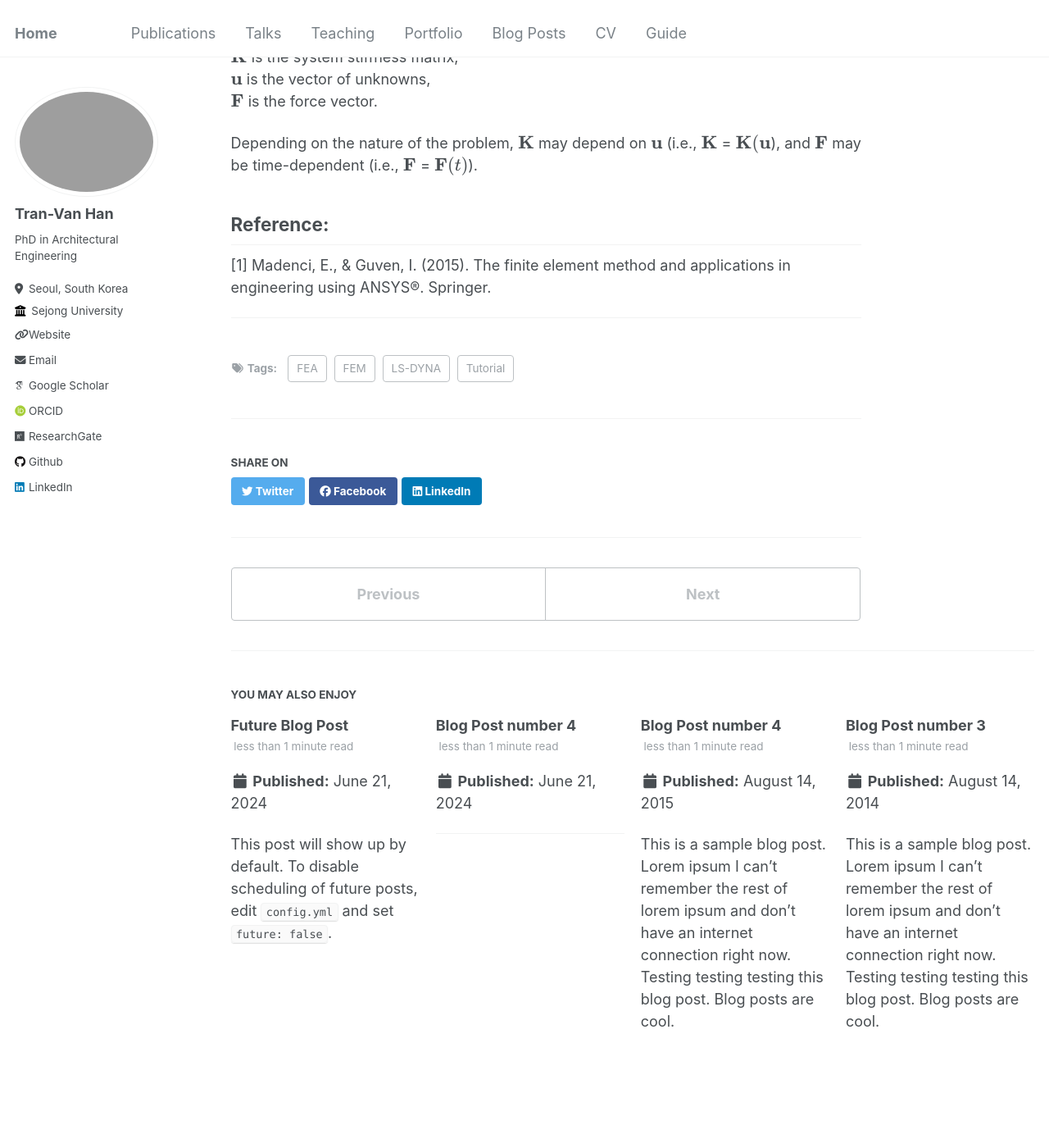
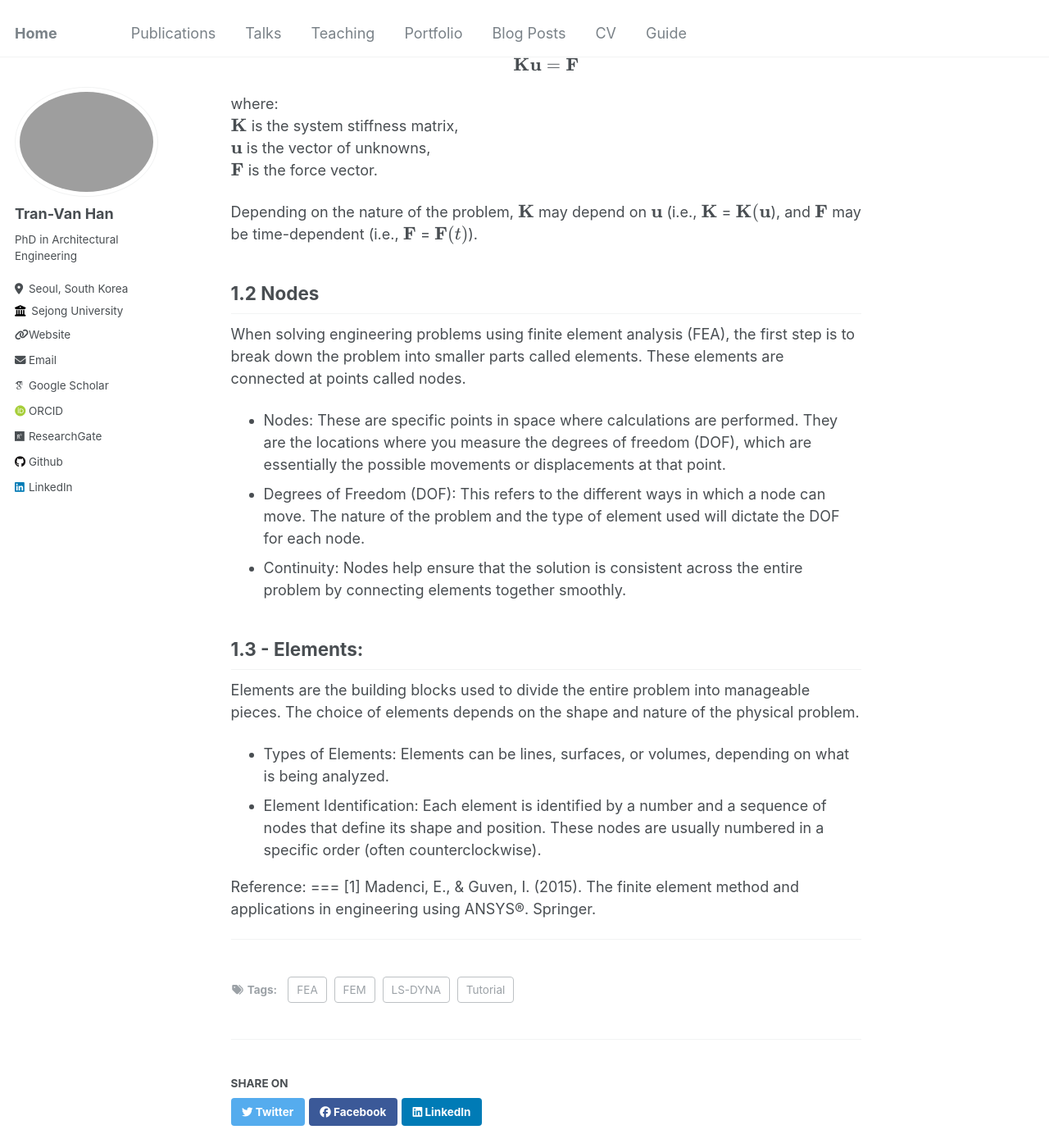
Before and after one commit to tranhan1405/tranhan1405.github.io, a Jekyll site: the page built from _posts/2024-06-21-blog-post-1.md, in a window 1280 px wide and 1400 px high, scrolled down 2691 px. Shown: the whole window at 82% size. Built offline with Jekyll 4.4.1, drawn with Linux system fonts in a browser that asks for light colours; some web fonts are replaced; some of the changed text lies outside the part shown.

Commit message:
Update 2024-06-21-blog-post-1.md

```diff
--- a/_posts/2024-06-21-blog-post-1.md
+++ b/_posts/2024-06-21-blog-post-1.md
@@ -11,6 +11,7 @@ tags:
 
 I. Concept of Finite Element Analysis (FEA)
 ===
+## 1.1 Concept
 1. **Definition and Purpose**:
    - Finite Element Analysis (FEA) is a computational technique introduced by Turner et al. in 1956. It is used for finding approximate solutions to a variety of real-world engineering problems that involve complex domains and boundary conditions. FEA is crucial in modeling physical phenomena in various engineering disciplines, such as solids, liquids, and gases. Representative common engineering  problems and their corresponding FEA discretizations are illustrated in Fig. 1.1 [1].
 
@@ -70,7 +71,20 @@ $$\mathbf{F}$$ is the force vector.
 Depending on the nature of the problem, $$\mathbf{K}$$ may depend on $$\mathbf{u}$$ (i.e., $$\mathbf{K}$$ = $$\mathbf{K}(\mathbf{u}$$), and $$\mathbf{F}$$ may be time-dependent (i.e., $$\mathbf{F}$$ = $$\mathbf{F}(t)$$).
 
 
-## Reference:
+## 1.2 Nodes
+When solving engineering problems using finite element analysis (FEA), the first step is to break down the problem into smaller parts called elements. These elements are connected at points called nodes.
+- Nodes: These are specific points in space where calculations are performed. They are the locations where you measure the degrees of freedom (DOF), which are essentially the possible movements or displacements at that point.
+- Degrees of Freedom (DOF): This refers to the different ways in which a node can move. The nature of the problem and the type of element used will dictate the DOF for each node.
+- Continuity: Nodes help ensure that the solution is consistent across the entire problem by connecting elements together smoothly.
+
+## 1.3 - Elements:
+
+Elements are the building blocks used to divide the entire problem into manageable pieces. The choice of elements depends on the shape and nature of the physical problem.
+- Types of Elements: Elements can be lines, surfaces, or volumes, depending on what is being analyzed.
+- Element Identification: Each element is identified by a number and a sequence of nodes that define its shape and position. These nodes are usually numbered in a specific order (often counterclockwise).
+
+ Reference:
+ ===
 [1] Madenci, E., & Guven, I. (2015). The finite element method and applications in engineering using ANSYS®. Springer.
 
 
```
